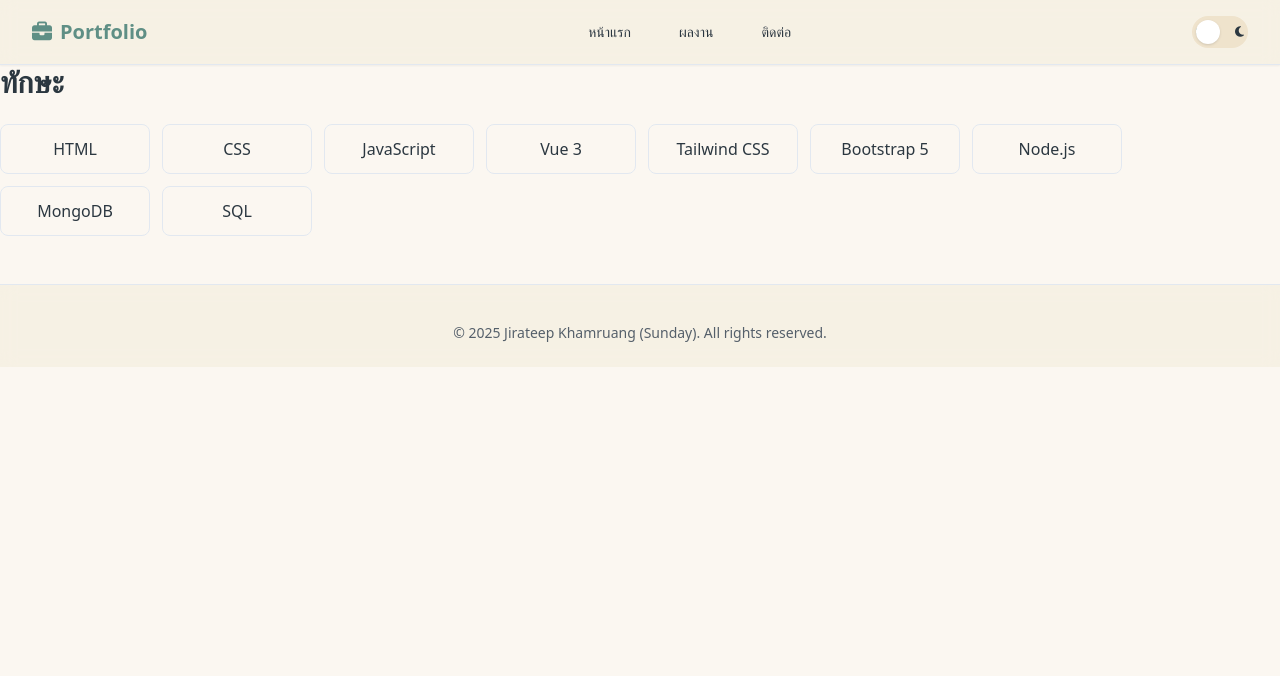
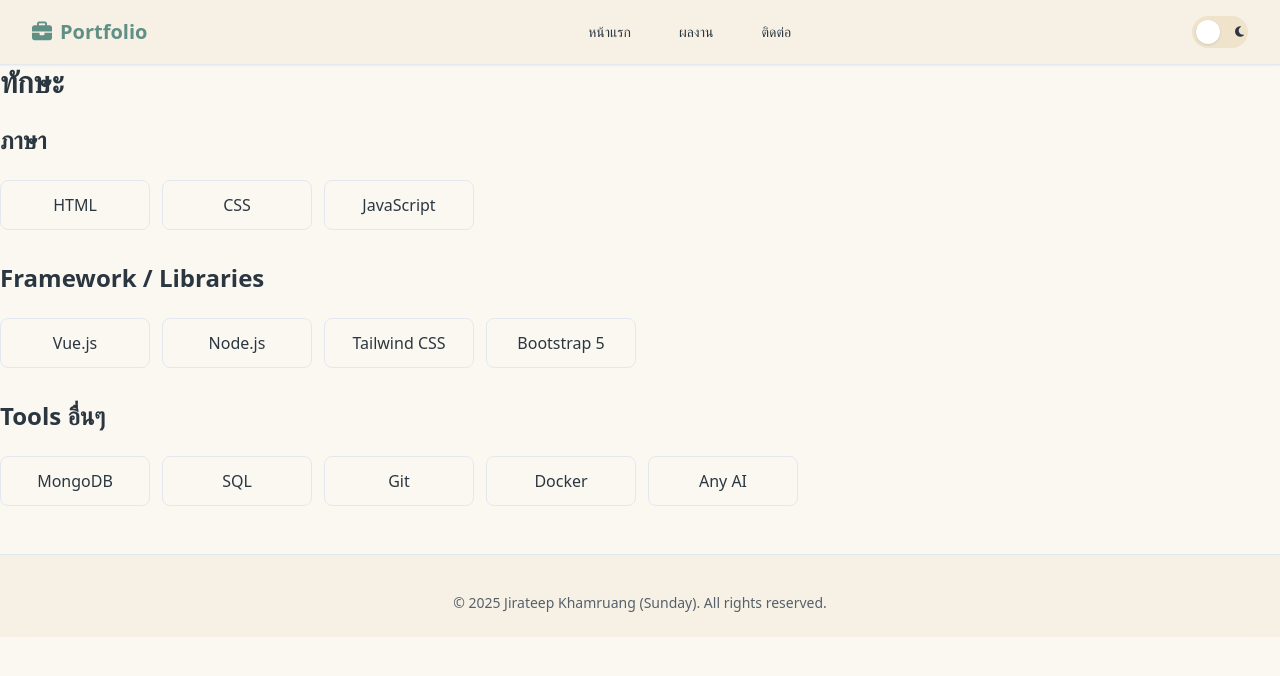
Before and after one commit to Jirateep-git-exp/jirateep-portfolio, a Vue app: page /skills in a window 1280 px wide. Shown: the top 676 px of the page. Built offline with nearby package versions, Linux system fonts and the light colour scheme.

Commit message:
Edit : แก้ไขข้อมล และเพิ่ม port

```diff
--- a/src/components/About.vue
+++ b/src/components/About.vue
@@ -1,15 +1,14 @@
 <template>
-  <div class="grid grid-cols-1 md:grid-cols-2 gap-8">
+  <div class="flex flex-col md:flex-row gap-8">
     <div>
       <h2 class="text-3xl font-semibold mb-4">เกี่ยวกับผม</h2>
       <p class="text-slate-700 leading-8" v-motion :initial="{ opacity: 0, y: 12 }" :enter="{ opacity: 1, y: 0 }">
-        มีประสบการณ์ในการพัฒนาเว็บด้วย Html, CSS, JavaScript, Vue.js, Node.js, C# แบบพื้นฐาน รวมถึงการใช้งานฐานข้อมูล
-        MongoDB ในโครงการต่างๆ และสกิลในการใช้ AI ที่เน้นการสร้างระบบที่มีประสิทธิภาพและใช้งานง่าย
-        นอกจากนี้ยังมีความสนใจในการเรียนรู้เทคโนโลยีใหม่ๆ อย่างต่อเนื่อง เพื่อพัฒนาทักษะและความรู้
-        และมุ่งมั่นที่จะสร้างผลงานที่มีคุณภาพสูงเพื่อให้ตอบสนองความต้องการของผู้ใช้งานได้อย่างดีที่สุด
+        ผมเป็นบัณฑิตจบใหม่สาขาวิศวกรรมคอมพิวเตอร์จาก
+        มหาวิทยาลัยแม่ฟ้าหลวง สนใจที่จะหางานเพื่อพัฒนาและ
+        หาความรู้ในสายงาน Technology ที่เกี่ยวข้องด้วยความรู้ด้านเทคโนโลยีและความรู้ด้าน AI และผมจะไม่หยุดเรียนรู้ในสายงานการทํางานนี้
       </p>
     </div>
-    <div>
+    <!-- <div>
       <h3 class="text-xl font-semibold mb-2">MBTI</h3>
       <p class="text-slate-700 leading-8" v-motion :initial="{ opacity: 0, y: 12 }" :enter="{ opacity: 1, y: 0 }">
         INTJ
@@ -44,13 +43,12 @@
         </div>
 
       </div>
-      <!-- images inline: stack on small screens, side-by-side on md+ -->
       <div class="mt-4 flex flex-wrap items-start gap-4">
           <img src="../utils/images/mbti-intj.jpg" alt="รูป MBTI"
             class="rounded-md shadow-lg object-cover h-44 w-44 md:h-56 md:w-56 flex-shrink-0" />
           <img src="../utils/images/intj-in-movie.jpg" alt="รูป MBTI-2"
             class="rounded-md shadow-lg object-cover h-44 w-44 md:h-56 md:w-56 flex-shrink-0" />
       </div>
-    </div>
+    </div> -->
   </div>
 </template>
--- a/src/components/Projects.vue
+++ b/src/components/Projects.vue
@@ -20,6 +20,13 @@ const projects = [
     tags: ['Vue', 'Node.js', 'lineWebhook', 'MongoDB'],
     img: new URL('../utils/images/accounting-webapp.png', import.meta.url).href,
     link: 'https://sundayandbam-keepi-webapp.vercel.app/login'
+  },
+  {
+    title: 'Liar Game',
+    desc: 'เกมที่ผู้เล่นต้องการที่จะโกงผู้เล่นอื่นๆ แต่ถ้าถูกจับก็จะต้องโดนส่งออกจากเกม เกมนี้ได้แรงบันดาลใจจากเกมที่มีอยู่แล้วแต่ผมปรับเปลี่ยนเพื่อไว้เอาไว้เล่นกับเพื่อนๆ',
+    tags: ['Vue.js', 'Node.js', 'Socket.io'],
+    img: new URL('../utils/images/liar-game.png', import.meta.url).href,
+    link: 'https://liar-game-chi.vercel.app/'
   },
   {
     title: 'Market Stock System',
--- a/src/components/Skills.vue
+++ b/src/components/Skills.vue
@@ -1,15 +1,39 @@
 <script setup lang="ts">
-const skills = [
-  'HTML', 'CSS', 'JavaScript', 'Vue 3', 'Tailwind CSS', 'Bootstrap 5', 'Node.js', 'MongoDB', 'SQL'
+const languages = [
+  'HTML', 'CSS', 'JavaScript'
+]
+const frameworks = [
+  'Vue.js', 'Node.js', 'Tailwind CSS', 'Bootstrap 5'
+]
+const tools = [
+  'MongoDB', 'SQL', 'Git', 'Docker', 'Any AI'
 ]
 </script>
 
 <template>
   <div>
     <h2 class="text-3xl font-semibold mb-6">ทักษะ</h2>
-    <ul class="flex flex-wrap gap-3">
+    <div>
+      <h3 class="text-2xl font-semibold mb-6">ภาษา</h3>
+      <ul class="flex flex-wrap gap-3">
+        <li
+          v-for="(s, i) in languages"
+          :key="s"
+          class="px-4 py-3 text-base font-medium rounded-lg border border-slate-200 bg-cream-50 text-slate-700 min-w-[150px] text-center hover:shadow-md transform transition-all duration-150 hover:-translate-y-1 dark:bg-slate-700 dark:text-slate-200"
+          v-motion
+          :initial="{opacity:0, y:10}"
+          :enter="{opacity:1, y:0, transition: { delay: i * 0.04 }}"
+        >
+          {{ s }}
+        </li>
+      </ul>
+    </div>
+
+    <div class="mt-8">
+      <h3 class="text-2xl font-semibold mb-6">Framework / Libraries</h3>
+      <ul class="flex flex-wrap gap-3">
       <li
-        v-for="(s, i) in skills"
+        v-for="(s, i) in frameworks"
         :key="s"
         class="px-4 py-3 text-base font-medium rounded-lg border border-slate-200 bg-cream-50 text-slate-700 min-w-[150px] text-center hover:shadow-md transform transition-all duration-150 hover:-translate-y-1 dark:bg-slate-700 dark:text-slate-200"
         v-motion
@@ -18,6 +42,23 @@ const skills = [
       >
         {{ s }}
       </li>
-    </ul>
+      </ul>
+    </div>
+
+    <div class="mt-8">
+      <h3 class="text-2xl font-semibold mb-6">Tools อื่นๆ</h3>
+      <ul class="flex flex-wrap gap-3">
+      <li
+        v-for="(s, i) in tools"
+        :key="s"
+        class="px-4 py-3 text-base font-medium rounded-lg border border-slate-200 bg-cream-50 text-slate-700 min-w-[150px] text-center hover:shadow-md transform transition-all duration-150 hover:-translate-y-1 dark:bg-slate-700 dark:text-slate-200"
+        v-motion
+        :initial="{opacity:0, y:10}"
+        :enter="{opacity:1, y:0, transition: { delay: i * 0.04 }}"
+      >
+        {{ s }}
+      </li>
+      </ul>
+    </div>
   </div>
 </template>
```
Also changed, not shown: src/utils/images/liar-game.png (added).
